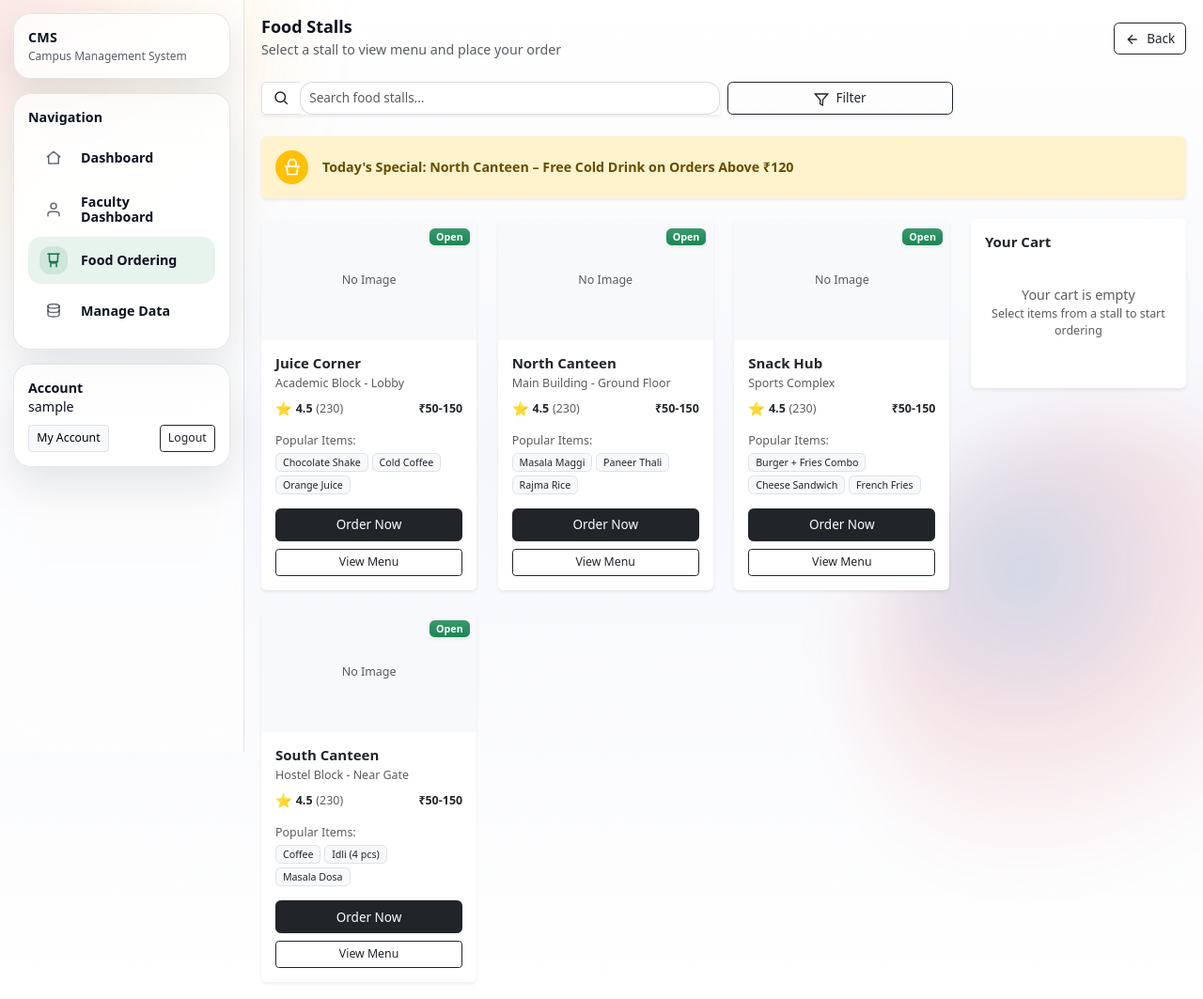
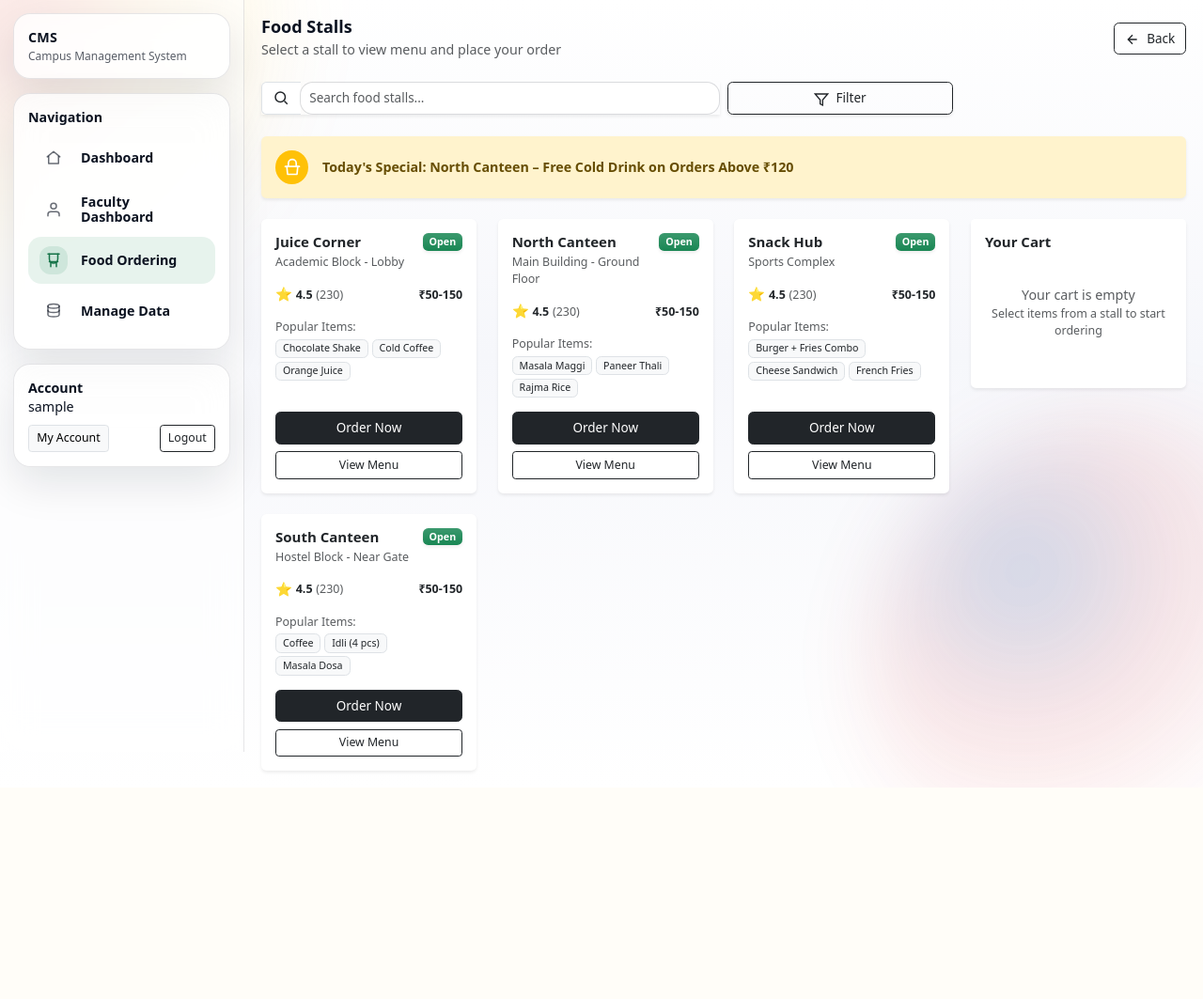
Before and after one commit to satish-kumar07/Campus-Management-System, a Django app: page /food/stalls/ in a window 1280 px wide. Shown: the whole page at 94% size. After the commit the page ends 835 px from the top, so only its background shows below. Run offline with Django 5.2, Linux system fonts and the light colour scheme; the visitor is signed in with stand-in values (Sample User, id 1); data comes from the database, SQL or seed files in the repository.

Commit message:
update stall

```diff
--- a/Campus-Management-System/food_ordering/templates/food_ordering/stalls_list.html
+++ b/Campus-Management-System/food_ordering/templates/food_ordering/stalls_list.html
@@ -74,29 +74,21 @@
             {% with stall=card.stall popular=card.popular %}
             <div class="col-12 col-md-6 col-lg-4">
               <div class="card h-100 shadow-sm border-0 hover-shadow transition-all">
-                <!-- Stall Image -->
-                <div class="position-relative">
-                  <div class="ratio ratio-16x9 bg-light" style="overflow: hidden;">
-                    <div class="w-100 h-100 d-flex align-items-center justify-content-center text-muted bg-light">
-                      <div class="text-center">
-                        <div class="small">No Image</div>
-                      </div>
+                <!-- Card Body -->
+                <div class="card-body d-flex flex-column p-3">
+                  <div class="d-flex align-items-start justify-content-between mb-2">
+                    <div>
+                      <h5 class="card-title fw-bold mb-1">{{ stall.name }}</h5>
+                      {% if stall.location %}
+                        <p class="card-text text-muted small mb-0">{{ stall.location }}</p>
+                      {% endif %}
                     </div>
-                  </div>
-                  <!-- Status Badge -->
-                  <div class="position-absolute top-0 end-0 m-2">
                     <span class="badge bg-success bg-gradient shadow-sm">Open</span>
                   </div>
-                </div>
 
-                <!-- Card Body -->
-                <div class="card-body d-flex flex-column p-3">
                   <!-- Stall Name & Location -->
                   <div class="mb-2">
-                    <h5 class="card-title fw-bold mb-1">{{ stall.name }}</h5>
-                    {% if stall.location %}
-                      <p class="card-text text-muted small mb-0">{{ stall.location }}</p>
-                    {% endif %}
+
                   </div>
 
                   <!-- Rating & Price Range -->
```
